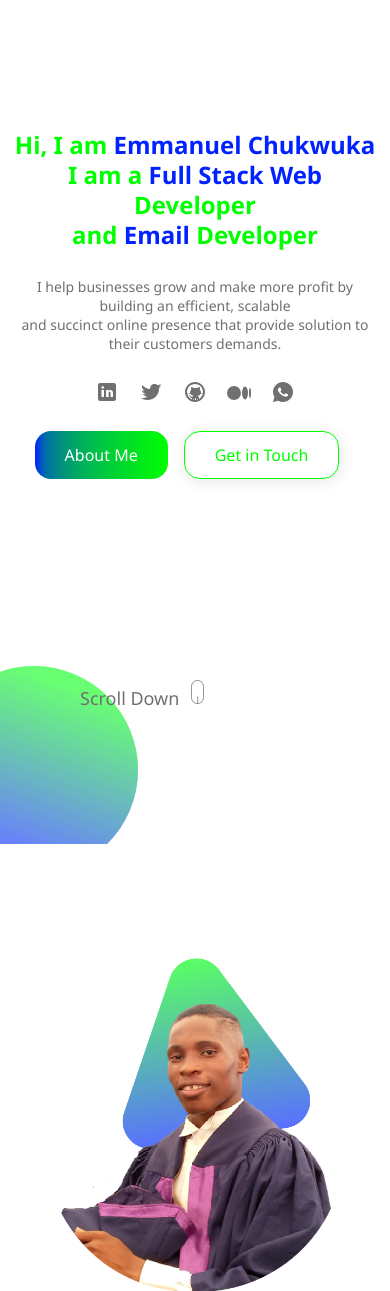
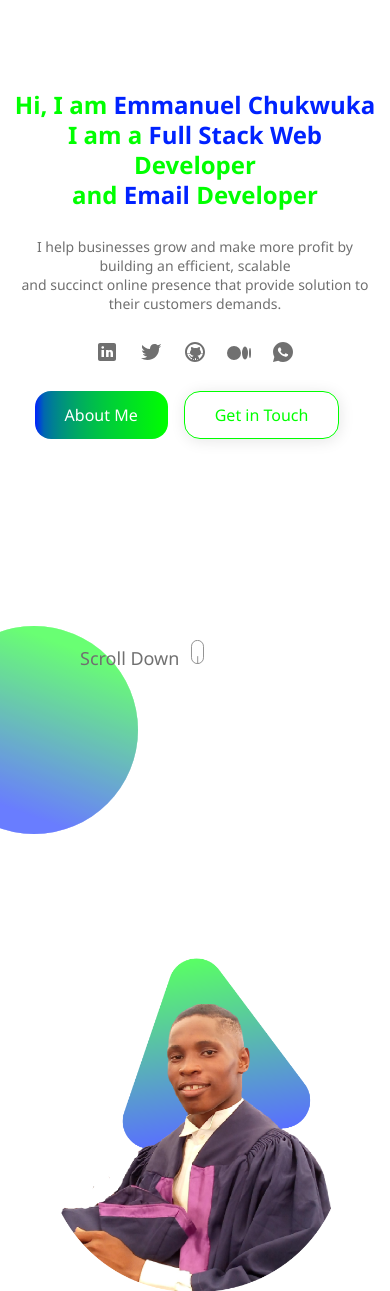
Before and after one commit to EmmattxDev/EmmattxDev-Website, a Django app: page / in a window 390 px wide. Shown: the part 55-1346 px from the top of the page. Run offline with Django 4.2, Linux system fonts and the light colour scheme; data that the repository does not hold is empty; style sheets or scripts are compiled from the project's sources; parts of the project's set-up code (start-up, migrations or seed data) failed here and were passed over.

Commit message:
updated css for mobile media query

```diff
--- a/pages/static/pages/css/_about.scss
+++ b/pages/static/pages/css/_about.scss
@@ -3,7 +3,7 @@
     flex-direction: row;
     justify-content: space-between;
     align-items: center;
-    height: 100vh;
+    min-height: 100svh;
     background-color: var(--body-bg);
 
     &-img{
--- a/pages/static/pages/css/_header.scss
+++ b/pages/static/pages/css/_header.scss
@@ -1,6 +1,7 @@
 .header{
     position: relative;
-    height: 100vh;
+    min-height: 100svh;
+
 
     .hero{
         display: flex;
--- a/pages/static/pages/css/_mediaqueries.scss
+++ b/pages/static/pages/css/_mediaqueries.scss
@@ -105,7 +105,7 @@
     .header{
 
         .hero{
-            padding-top: 120px;
+            padding-top: 80px;
             &-content{
                 align-self: center;
                 text-align: center;
@@ -152,7 +152,6 @@
     //about section
     .about{
         flex-direction: column;
-        height: 100%;
 
         &-img{
             width: 300px;
```
